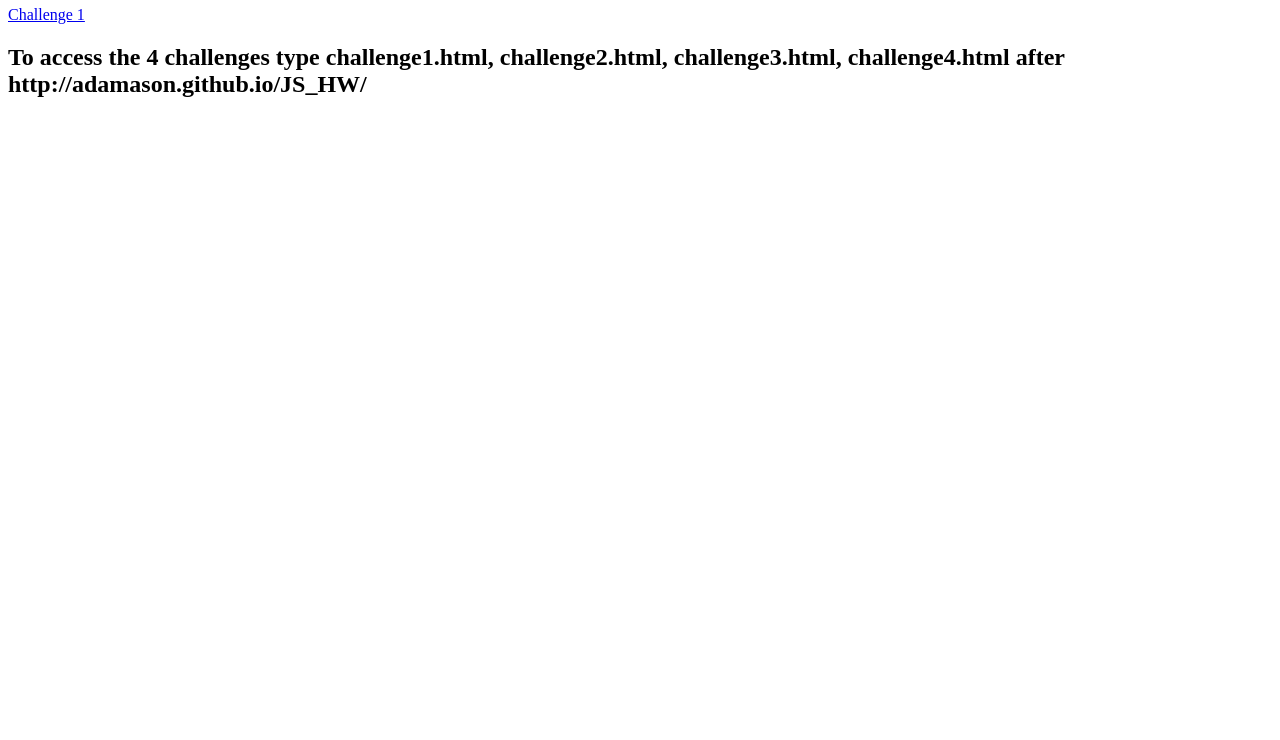
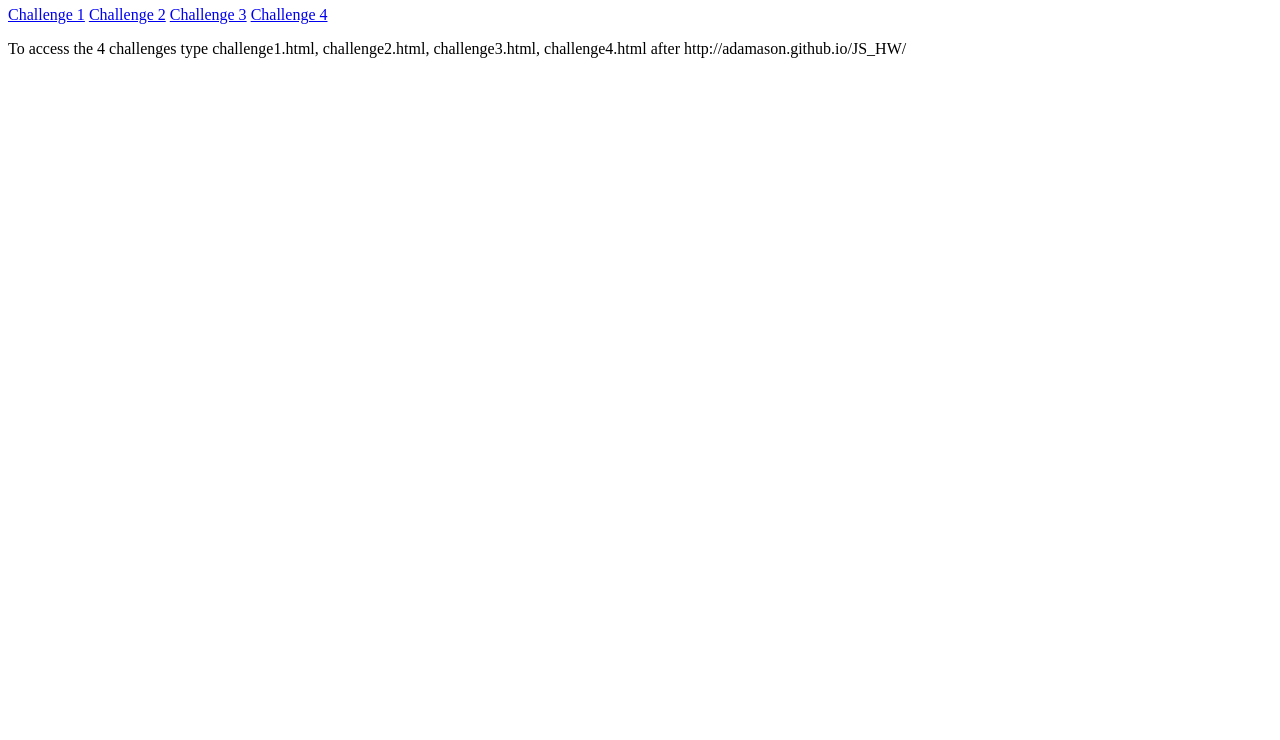
Before and after one commit to adamason/JS_HW, a plain HTML site: page index.html in a window 1280 px wide. Shown: the part 60-800 px from the top of the page. Drawn offline with Linux system fonts and the light colour scheme.

Commit message:
Update index.html

```diff
--- a/index.html
+++ b/index.html
@@ -1,3 +1,7 @@
 <h1>HELLO</h1>
 <a href = "challenge1.html"> Challenge 1</a>
-<h2>To access the 4 challenges type challenge1.html, challenge2.html, challenge3.html, challenge4.html after http://adamason.github.io/JS_HW/</h2>
+<a href = "challenge2.html"> Challenge 2</a>
+<a href = "challenge3.html"> Challenge 3</a>
+<a href = "challenge4.html"> Challenge 4</a>
+
+<p>To access the 4 challenges type challenge1.html, challenge2.html, challenge3.html, challenge4.html after http://adamason.github.io/JS_HW/</p>
```
